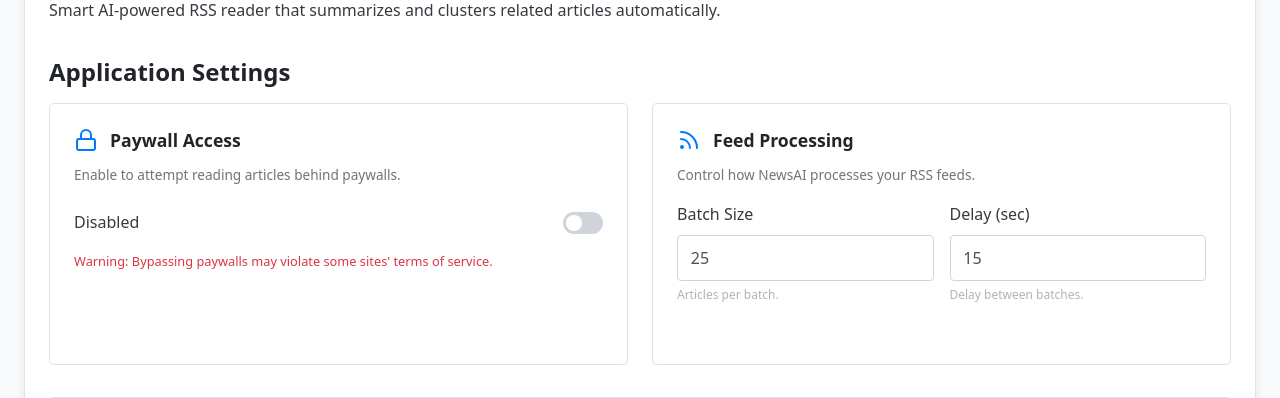
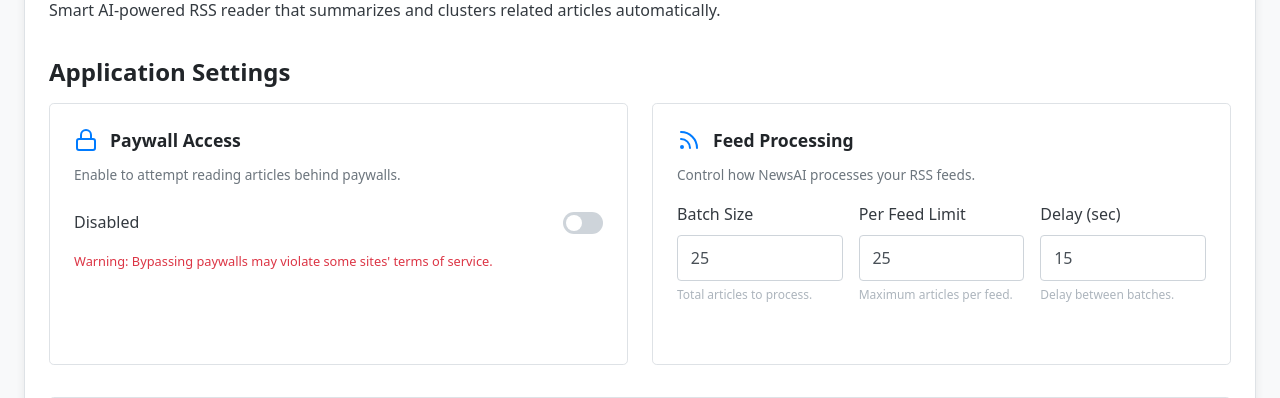
Before and after one commit to tcarmody/rss-reader, a FastAPI app: page / in a window 1280 px wide. Shown: the part 158-556 px from the top of the page. Run offline with FastAPI, Linux system fonts and the light colour scheme; parts of the project's set-up code (start-up, migrations or seed data) failed here and were passed over.

Commit message:
Created new settings to separate per feed limits and total batch limits

```diff
--- a/performance_logs.txt
+++ b/performance_logs.txt
@@ -678,3 +678,8 @@
 2025-05-23 12:57:09 | cluster_with_summaries | Time: 26.87s | Memory: 1598.41MB
 2025-05-23 12:57:33 | process_cluster_summaries | Time: 24.17s | Memory: 0.27MB
 2025-05-23 12:57:33 | generate_html_output | Time: 0.01s | Memory: 0.00MB
+2025-05-23 14:23:16 | process_feeds | Time: 0.00s | Memory: 0.00MB
+2025-05-23 14:23:27 | _process_feed | Time: 11.20s | Memory: -100.97MB
+2025-05-23 14:23:42 | cluster_with_summaries | Time: 15.44s | Memory: 1724.83MB
+2025-05-23 14:24:45 | process_cluster_summaries | Time: 62.47s | Memory: -11.86MB
+2025-05-23 14:24:45 | generate_html_output | Time: 0.02s | Memory: 0.42MB
--- a/reader/base_reader.py
+++ b/reader/base_reader.py
@@ -46,7 +46,7 @@
         print(f"Generated output at: {output_file}")
     """
 
-    def __init__(self, feeds=None, batch_size=25, batch_delay=15):
+    def __init__(self, feeds=None, batch_size=25, batch_delay=15, per_feed_limit=25):
         """
         Initialize RSSReader with feeds and settings.
 
@@ -54,6 +54,7 @@
             feeds: List of RSS feed URLs (None for default feeds, [] for no feeds)
             batch_size: Number of feeds to process in a batch
             batch_delay: Delay between batches in seconds
+            per_feed_limit: Maximum number of articles to process per feed
         """
         # Explicitly handle None vs empty list
         if feeds is None:
@@ -65,6 +66,7 @@
 
         self.batch_size = batch_size
         self.batch_delay = batch_delay
+        self.per_feed_limit = per_feed_limit
         self.session = create_http_session()
         self.batch_processor = BatchProcessor(max_workers=5)
         self.summarizer = ArticleSummarizer()
@@ -491,7 +493,7 @@
                 feed_title = feed.feed.get('title', feed_url)
                 logging.info(f"📰 Found {len(feed.entries)} articles in feed: {feed_url}")
 
-                for entry in feed.entries[:self.batch_size]:
+                for entry in feed.entries[:self.per_feed_limit]:
                     article = self._parse_entry(entry, feed_title)
                     if article:
                         articles.append(article)
--- a/server.py
+++ b/server.py
@@ -60,7 +60,8 @@
 # Default global settings (for feed processing)
 DEFAULT_GLOBAL_SETTINGS = {
     'batch_size': 25,
-    'batch_delay': 15
+    'batch_delay': 15,
+    'per_feed_limit': 25  # Maximum articles per feed
 }
 
 # Default clustering settings
@@ -261,14 +262,30 @@
 async def refresh_feeds(
     request: Request,
     feeds: Optional[str] = Form(None),
-    use_default: Optional[str] = Form(None)
-    # batch_size and batch_delay will be taken from global_settings
+    use_default: Optional[str] = Form(None),
+    batch_size: Optional[int] = Form(None),
+    batch_delay: Optional[int] = Form(None),
+    per_feed_limit: Optional[int] = Form(None)
 ):
     """Process RSS feeds and update the latest data."""
     common_vars = get_common_template_vars(request) # For error responses
     global_settings = common_vars['global_settings']
+
+    # Update global settings from form values if provided
+    if batch_size is not None:
+        global_settings['batch_size'] = batch_size
+    if batch_delay is not None:
+        global_settings['batch_delay'] = batch_delay
+    if per_feed_limit is not None:
+        global_settings['per_feed_limit'] = per_feed_limit
+
+    # Save updated settings to session
+    request.session['global_settings'] = global_settings
+
+    # Get values to use for processing
     batch_size = global_settings['batch_size']
     batch_delay = global_settings['batch_delay']
+    per_feed_limit = global_settings['per_feed_limit']
 
     try:
         feeds_from_form = feeds.strip() if feeds else ''
@@ -312,11 +329,13 @@
         from main import EnhancedRSSReader as MainEnhancedRSSReader # Avoid name clash
 
         feeds_to_pass = None if current_use_default else current_feeds_list
+        per_feed_limit = global_settings.get('per_feed_limit', 25)
         reader = MainEnhancedRSSReader(
             feeds=feeds_to_pass, # Pass None to use default file, or the list
             batch_size=batch_size,
             batch_delay=batch_delay,
-            max_workers=max_workers
+            max_workers=max_workers,
+            per_feed_limit=per_feed_limit
         )
 
         output_file = await reader.process_feeds()
--- a/templates/welcome.html
+++ b/templates/welcome.html
@@ -74,7 +74,12 @@
                   <div class="form-group">
                     <label class="form-label" for="global_batch_size">Batch Size</label>
                     <input class="form-input" type="number" id="global_batch_size" name="global_batch_size" value="{% if global_settings is defined and global_settings.batch_size is defined %}{{ global_settings.batch_size | default(25) }}{% else %}25{% endif %}" min="1" aria-describedby="batchSizeHint">
-                    <p class="form-hint" id="batchSizeHint" style="font-size: 0.75rem; color: var(--neutral-500);">Articles per batch.</p>
+                    <p class="form-hint" id="batchSizeHint" style="font-size: 0.75rem; color: var(--neutral-500);">Total articles to process.</p>
+                  </div>
+                  <div class="form-group">
+                    <label class="form-label" for="global_per_feed_limit">Per Feed Limit</label>
+                    <input class="form-input" type="number" id="global_per_feed_limit" name="global_per_feed_limit" value="{% if global_settings is defined and global_settings.per_feed_limit is defined %}{{ global_settings.per_feed_limit | default(25) }}{% else %}25{% endif %}" min="1" aria-describedby="perFeedLimitHint">
+                    <p class="form-hint" id="perFeedLimitHint" style="font-size: 0.75rem; color: var(--neutral-500);">Maximum articles per feed.</p>
                   </div>
                   <div class="form-group">
                     <label class="form-label" for="global_batch_delay">Delay (sec)</label>
@@ -302,20 +307,46 @@
       timeRangeOptionsWelcome.setAttribute('aria-hidden', String(!timeRangeEnabledWelcome.checked));
     }
 
-    // Function to update hidden batch size/delay fields before form submission
-    function updateHiddenFeedParams(formId, batchSizeInputId, batchDelayInputId) {
+    // Function to update hidden feed parameters before form submission
+    function updateHiddenFeedParams(formId) {
         const form = document.getElementById(formId);
         if (form) {
-            const batchSizeHidden = form.querySelector('input[name="batch_size"]');
-            const batchDelayHidden = form.querySelector('input[name="batch_delay"]');
+            const batchSizeHidden = form.querySelector('input[name="batch_size"]') || document.createElement('input');
+            const batchDelayHidden = form.querySelector('input[name="batch_delay"]') || document.createElement('input');
+            const perFeedLimitHidden = form.querySelector('input[name="per_feed_limit"]') || document.createElement('input');
+
             const globalBatchSize = document.getElementById('global_batch_size');
             const globalBatchDelay = document.getElementById('global_batch_delay');
+            const globalPerFeedLimit = document.getElementById('global_per_feed_limit');
 
-            if (batchSizeHidden && globalBatchSize) {
+            // Set up hidden fields if they don't exist
+            if (!form.querySelector('input[name="batch_size"]')) {
+                batchSizeHidden.type = 'hidden';
+                batchSizeHidden.name = 'batch_size';
+                form.appendChild(batchSizeHidden);
+            }
+
+            if (!form.querySelector('input[name="batch_delay"]')) {
+                batchDelayHidden.type = 'hidden';
+                batchDelayHidden.name = 'batch_delay';
+                form.appendChild(batchDelayHidden);
+            }
+
+            if (!form.querySelector('input[name="per_feed_limit"]')) {
+                perFeedLimitHidden.type = 'hidden';
+                perFeedLimitHidden.name = 'per_feed_limit';
+                form.appendChild(perFeedLimitHidden);
+            }
+
+            // Update values
+            if (globalBatchSize) {
                 batchSizeHidden.value = globalBatchSize.value;
             }
-            if (batchDelayHidden && globalBatchDelay) {
+            if (globalBatchDelay) {
                 batchDelayHidden.value = globalBatchDelay.value;
+            }
+            if (globalPerFeedLimit) {
+                perFeedLimitHidden.value = globalPerFeedLimit.value;
             }
         }
     }
@@ -324,14 +355,14 @@
     const defaultFeedsForm = document.getElementById('defaultFeedsForm');
     if (defaultFeedsForm) {
         defaultFeedsForm.addEventListener('submit', function() {
-            updateHiddenFeedParams('defaultFeedsForm', 'global_batch_size', 'global_batch_delay');
+            updateHiddenFeedParams('defaultFeedsForm');
         });
     }
 
     const customFeedsForm = document.getElementById('customFeedsForm');
     if (customFeedsForm) {
         customFeedsForm.addEventListener('submit', function() {
-            updateHiddenFeedParams('customFeedsForm', 'global_batch_size', 'global_batch_delay');
+            updateHiddenFeedParams('customFeedsForm');
         });
     }
 
```
Also changed, not shown: reader/enhanced_reader.py (+5 -2 lines), 1 other file.
